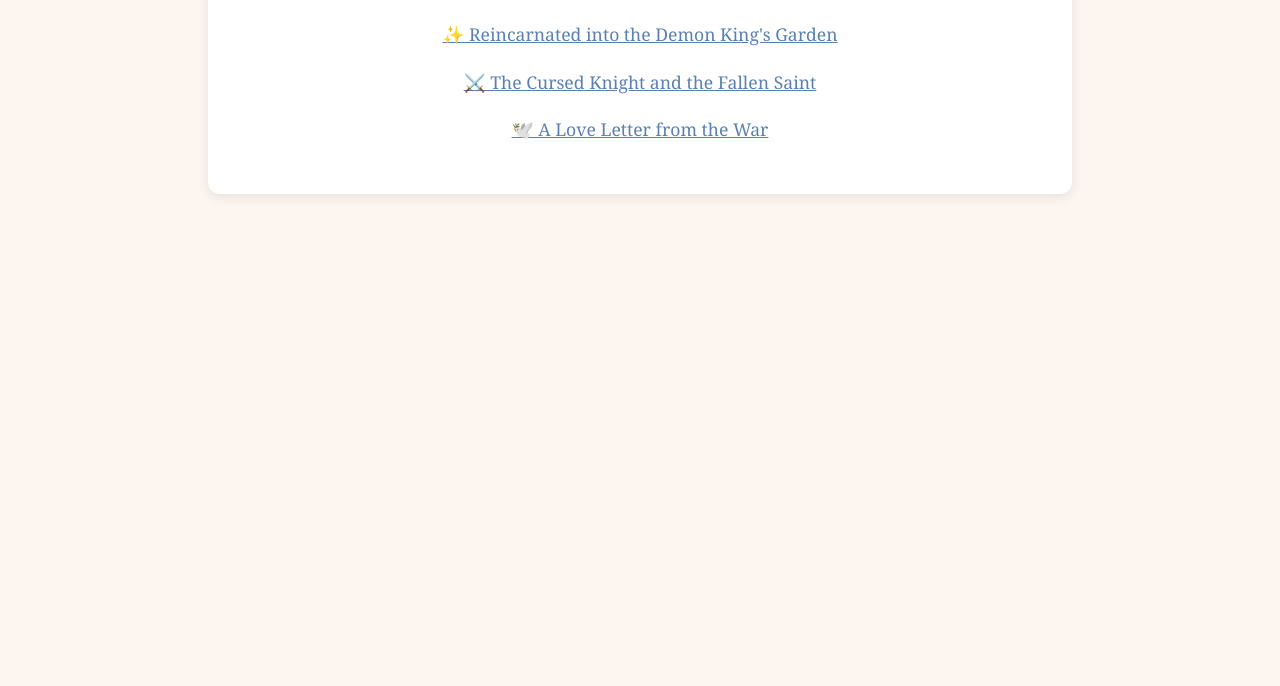
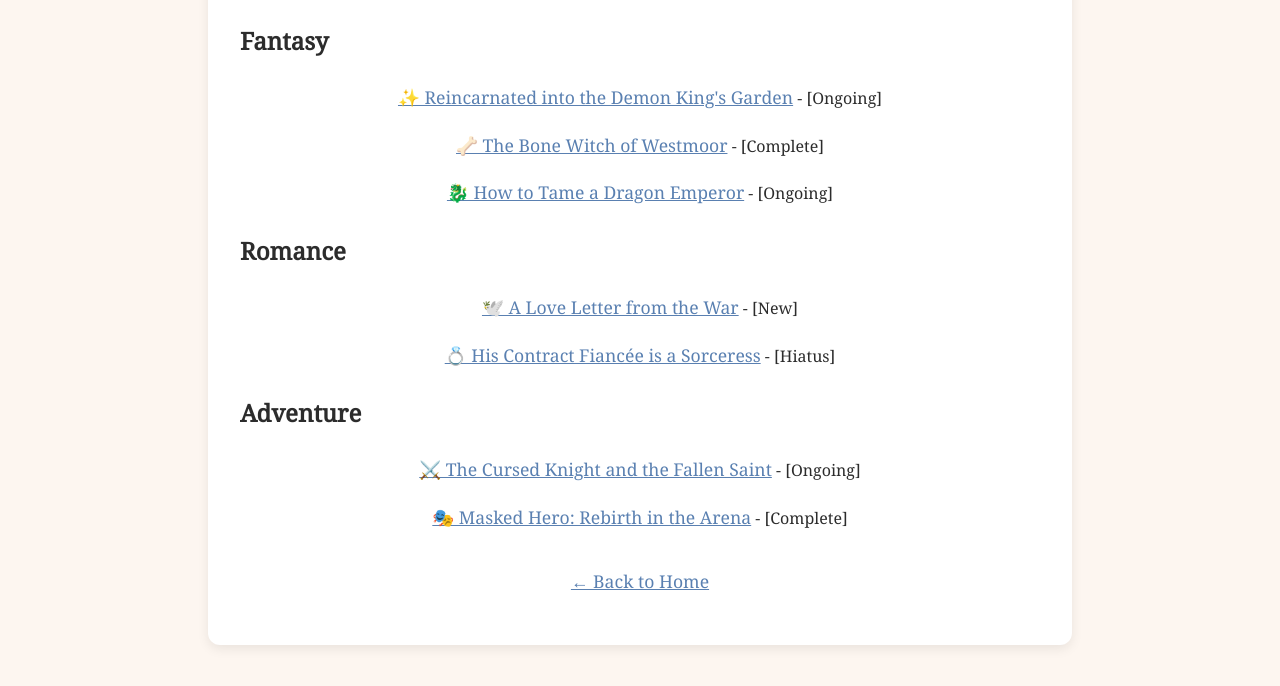
Before and after one commit to Sylbee123/sylbeesdomain, a plain HTML site: page novels.html in a window 1280 px wide. Shown: the part 302-988 px from the top of the page. Before the commit the page ends 800 px from the top, so only its background shows below. Drawn offline with Linux system fonts and the light colour scheme.

Commit message:
add more story entries and group by genre

```diff
--- a/novels.html
+++ b/novels.html
@@ -16,12 +16,30 @@
     <a href="#">About</a>
   </nav>
   <main>
-    <h1>My Translations</h1>
-    <ul>
-      <li><a href="chapter1.html">✨ Reincarnated into the Demon King's Garden</a></li>
-      <li><a href="#">⚔️ The Cursed Knight and the Fallen Saint</a></li>
-      <li><a href="#">🕊️ A Love Letter from the War</a></li>
-    </ul>
-  </main>
+  <h1>My Translations</h1>
+
+  <h2>Fantasy</h2>
+  <ul>
+    <li><a href="chapter1.html">✨ Reincarnated into the Demon King's Garden</a> - [Ongoing]</li>
+    <li><a href="#">🦴 The Bone Witch of Westmoor</a> - [Complete]</li>
+    <li><a href="#">🐉 How to Tame a Dragon Emperor</a> - [Ongoing]</li>
+  </ul>
+
+  <h2>Romance</h2>
+  <ul>
+    <li><a href="#">🕊️ A Love Letter from the War</a> - [New]</li>
+    <li><a href="#">💍 His Contract Fiancée is a Sorceress</a> - [Hiatus]</li>
+  </ul>
+
+  <h2>Adventure</h2>
+  <ul>
+    <li><a href="#">⚔️ The Cursed Knight and the Fallen Saint</a> - [Ongoing]</li>
+    <li><a href="#">🎭 Masked Hero: Rebirth in the Arena</a> - [Complete]</li>
+  </ul>
+
+  <p style="text-align: center; margin-top: 2rem;">
+    <a href="index.html">← Back to Home</a>
+  </p>
+</main>
 </body>
 </html>
```
